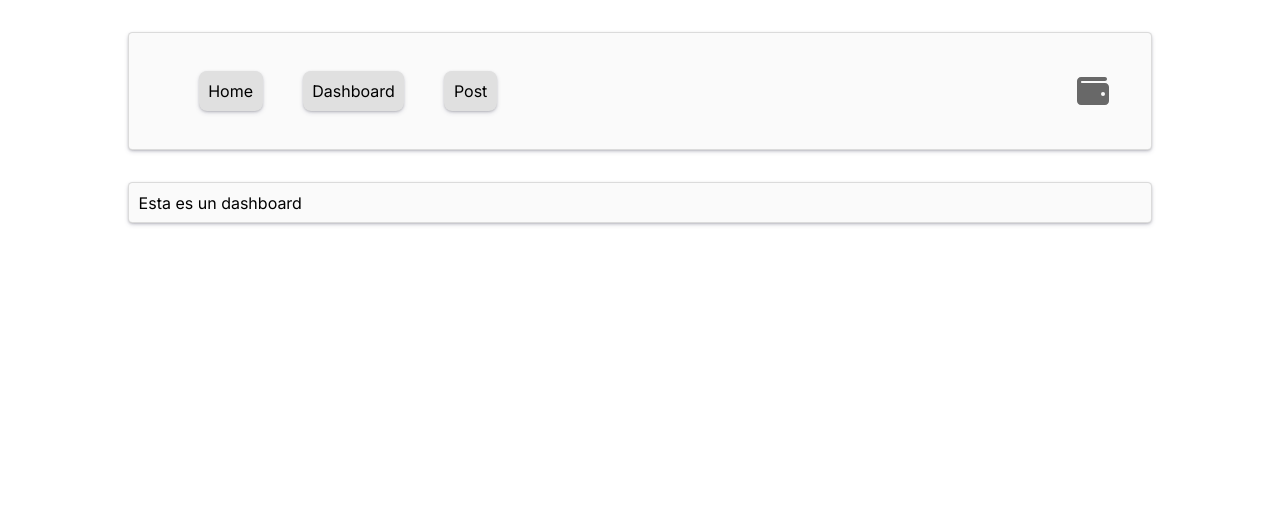
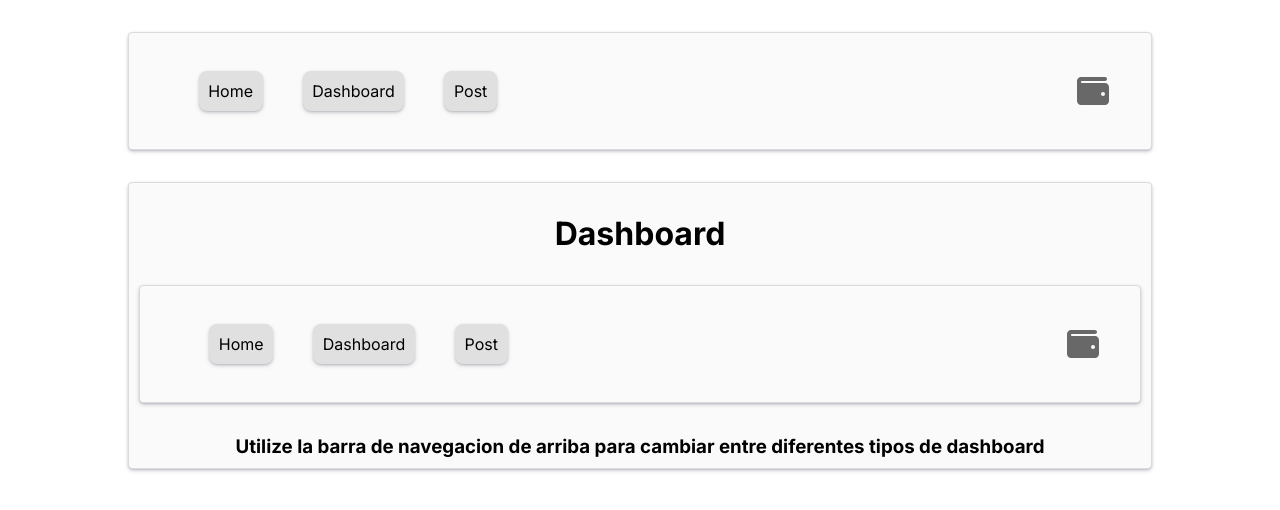
Before and after one commit to fedengarcia/dashboard-nextjs, a Next.js app: page /dashboard in a window 1280 px wide. Shown: the top 510 px of the page. Built offline with nearby package versions, Linux system fonts and the light colour scheme; no server answers.

Commit message:
dashboard layout and pages

```diff
--- /dev/null
+++ b/src/app/dashboard/layout.js
@@ -0,0 +1,27 @@
+import { Navbar } from "@/components/Navbar/Navbar"
+
+const navbarLinks = [{
+    label: 'Grafico de velas',
+    route: '/dashboard/1'
+  },
+  {
+  label: 'Grafico de grafos',
+  route: '/dashboard/2'
+  },
+  {
+  label: 'Grafico de torta',
+  route: '/dashboard/0'
+  }
+
+  ]
+
+
+export default function DashboardLayout ({children}) {
+    return (
+        <div className="page-layout">
+            <h1 style={{textAlign:"center"}}>Dashboard</h1>
+            <Navbar links={navbarLinks} wallet={false}/>
+            {children}
+        </div>
+    )
+}
--- a/src/app/dashboard/page.jsx
+++ b/src/app/dashboard/page.jsx
@@ -1,6 +1,21 @@
+import Link from 'next/link';
 
-export default function DashboardPage() {
-    return (
-          <div className="page-layout">Esta es un dashboard</div>
-    )
-  }
+const fetchPosts = async () => {
+  return fetch("https://jsonplaceholder.typicode.com/posts", {
+    next: {
+      revalidate: 60
+    }
+  })
+    .then(res => res.json())
+    .catch(err => err)
+}
+
+export default async function DashboardPage() {
+      const posts = await fetchPosts();
+
+      return (
+            <h3 style={{textAlign:'center'}}>
+                  Utilize la barra de navegacion de arriba para cambiar entre diferentes tipos de dashboard
+            </h3>
+      )
+}
```
